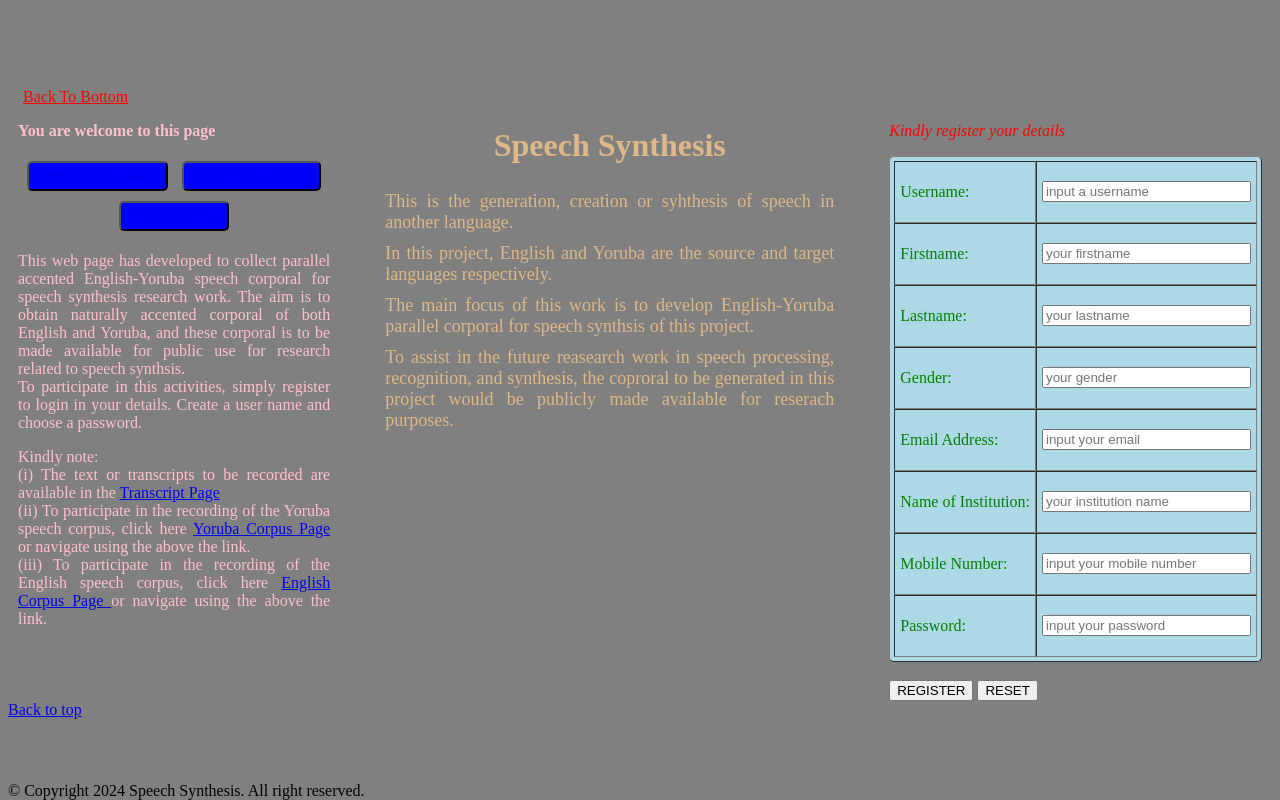
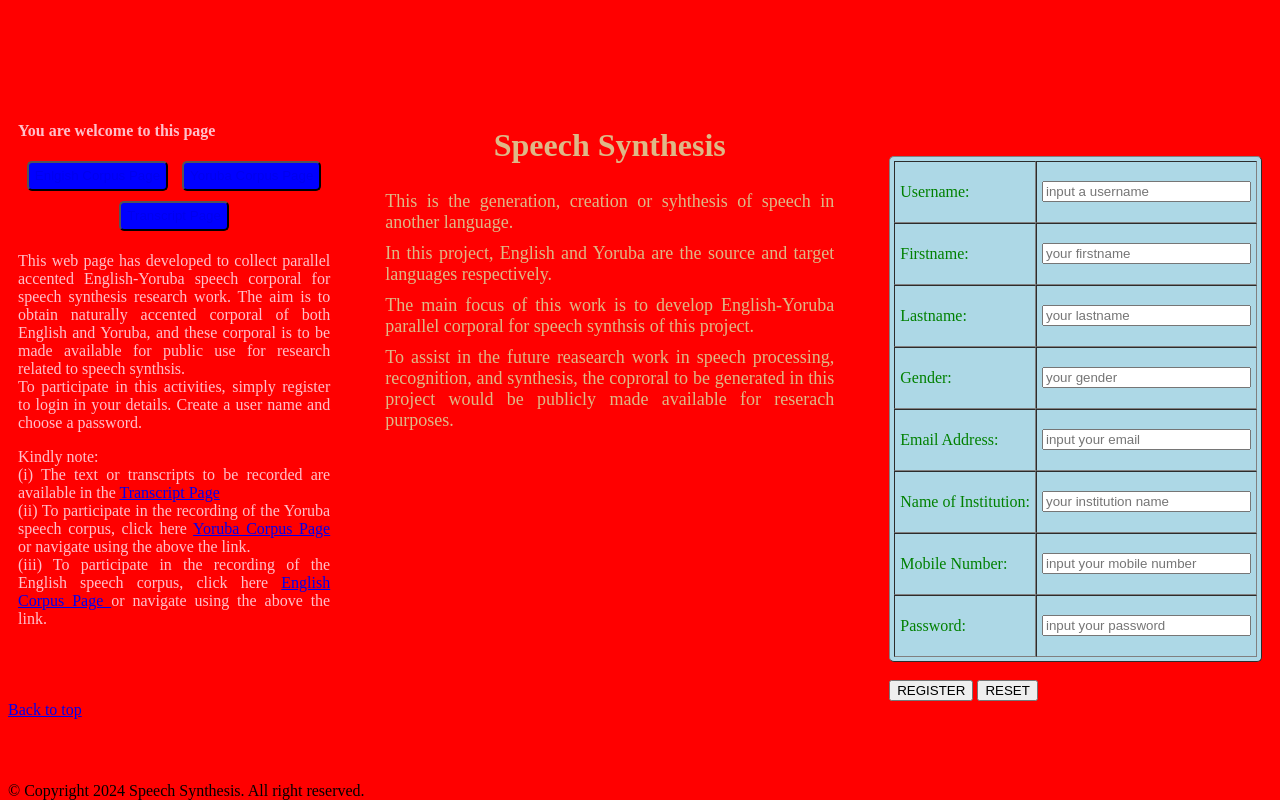
Before and after one commit to Gabrinas/Flasp.AppNew, a Flask app: page / in a window 1280 px wide. Run offline with Flask 3, Linux system fonts and the light colour scheme.

Commit message:
Update my_home_page.html

```diff
--- a/templates/my_home_page.html
+++ b/templates/my_home_page.html
@@ -5,21 +5,21 @@
      <meta name="viewport" content="width=device-width, initial-scale=1.0">
 <title>Crowdsourcing English-Yoruba Speech Corporal</title>
 <style>
-/*Responsiveness of the screen to different sizes.
+Responsiveness of the screen to different sizes.
 @media only screen and (max-width: 640px){
   body{
     background-color: salmon;}
   }
 
-*@media only screen and (min-width: 641px) and (max-width: 1007px){
+@media only screen and (min-width: 641px) and (max-width: 1007px){
   body{
     background-color: orange;}
 }
 
-*@media screen and (min-width: 1008px){
+@media screen and (min-width: 1008px){
   body{
     background-color: red;}
-}*/
+}
 
 .c1{
     width: 400px;
```
